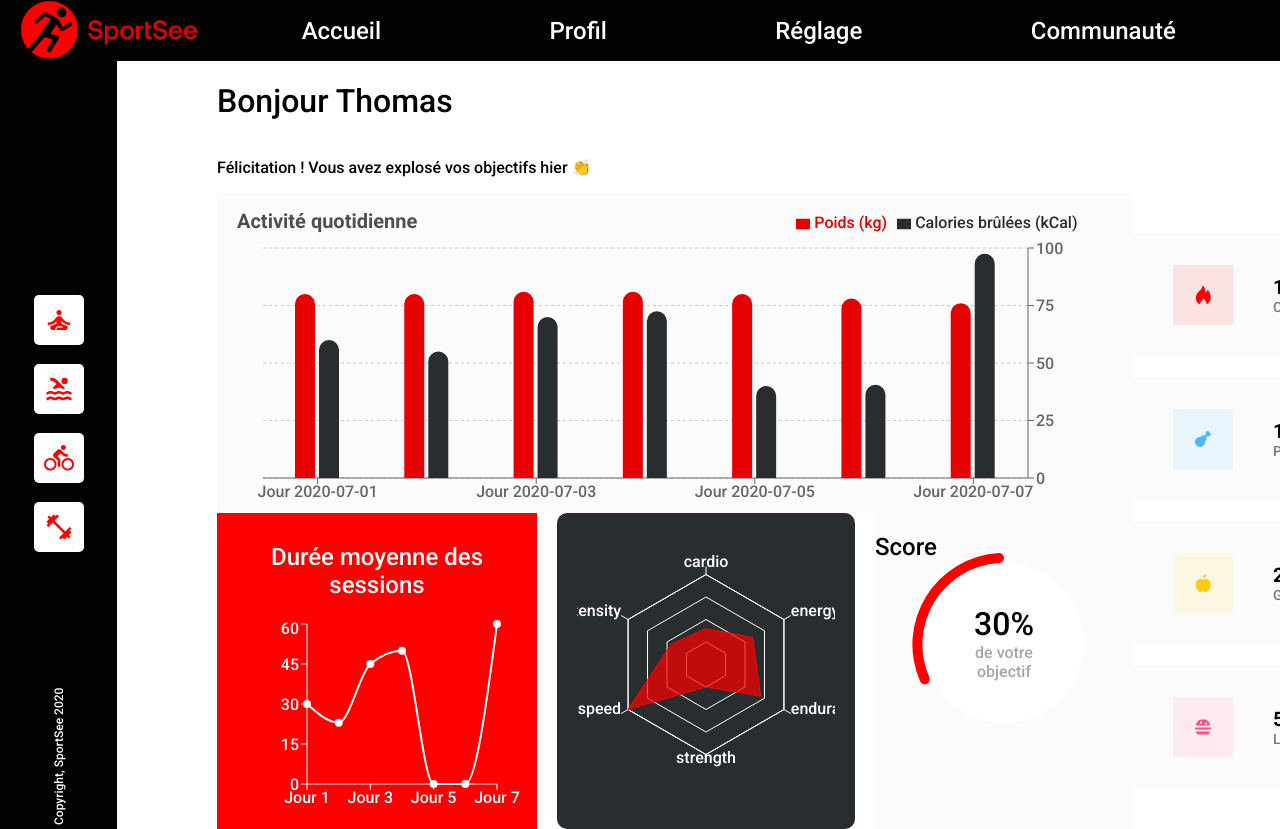
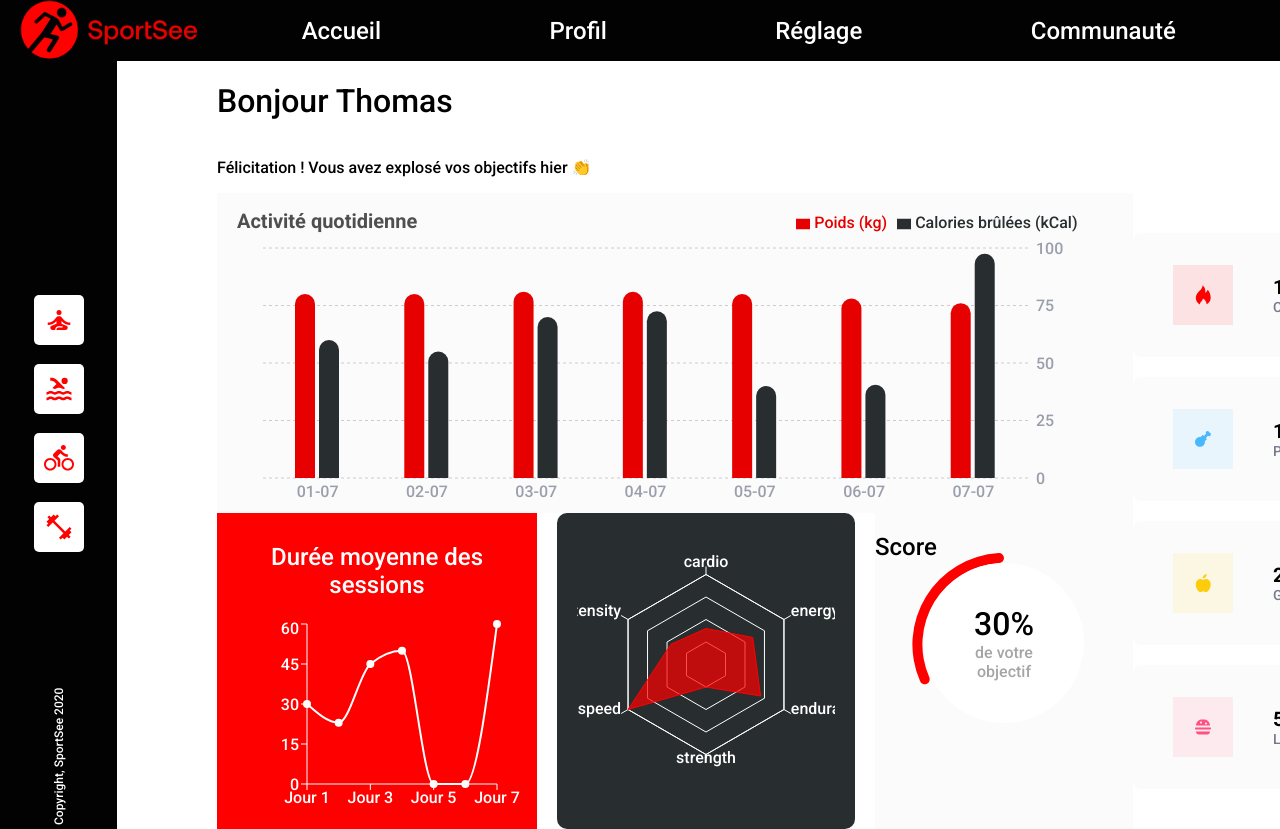
Before and after one commit to AugustinDmrt/SportSee, a React (Vite) app in the folder SportSee/: page / in a window 1280 px wide. Shown: the top 829 px of the page. Built offline with nearby package versions, Linux system fonts and the light colour scheme; no server answers.

Commit message:
Finalisation du style barchart

```diff
--- a/SportSee/src/components/DailyActivities/DailyActivities.tsx
+++ b/SportSee/src/components/DailyActivities/DailyActivities.tsx
@@ -10,19 +10,29 @@ import {
 import DataAverageSession from "../../assets/data/data.tsx";
 import "./DailyActivities.sass";
 
+// Fonction pour formater les dates
+const formatDate = (dateString) => {
+  const date = new Date(dateString);
+  const day = String(date.getDate()).padStart(2, "0");
+  const month = String(date.getMonth() + 1).padStart(2, "0");
+  return `${day}-${month}`;
+};
+
 const DailyActivities = () => {
   const data = DataAverageSession[1][0].sessions;
-  const dataJS = data.map(
-    (session: { [x: string]: any; day: any; sessionLength: any }) => ({
-      name: `Jour ${session.day}`,
+  const dataJS = data.map((session) => ({
+    name: formatDate(session.day), // Formatage de la date
     pv: session.kilogram,
     uv: session.calories,
-    })
-  );
-  const CustomTooltip = (data: any) => {
-    try {
-      let kg = data.payload[0]["value"];
-      let kCal = data.payload[1]["value"];
+  }));
+
+  const CustomTooltip = ({ payload }) => {
+    if (!payload || payload.length === 0) {
+      return null;
+    }
+
+    const kg = payload[0].value;
+    const kCal = payload[1].value;
 
     return (
       <div className="custom-tooltip">
@@ -30,9 +40,6 @@ const DailyActivities = () => {
         <p className="label">{`${kCal}Kcal`}</p>
       </div>
     );
-    } catch {
-      return null;
-    }
   };
 
   return (
@@ -40,8 +47,20 @@ const DailyActivities = () => {
       <h2 className="daily-chart-title">Activité quotidienne</h2>
       <BarChart width={835} height={320} data={dataJS}>
         <CartesianGrid horizontal strokeDasharray="3 3" vertical={false} />
-        <XAxis dataKey="name" />
-        <YAxis yAxisId="right" dataKey="pv" orientation="right" />
+        <XAxis
+          dataKey="name"
+          axisLine={false}
+          tickLine={false}
+          tick={{ fill: "#9B9EAC" }}
+        />
+        <YAxis
+          yAxisId="right"
+          dataKey="pv"
+          orientation="right"
+          axisLine={false}
+          tickLine={false}
+          tick={{ fill: "#9B9EAC" }}
+        />
         <YAxis yAxisId="left" dataKey="uv" orientation="left" hide={true} />
         <Tooltip
           offset={40}
@@ -73,4 +92,5 @@ const DailyActivities = () => {
     </div>
   );
 };
+
 export default DailyActivities;
```
Lines whose indentation alone changed are shown as unchanged.
